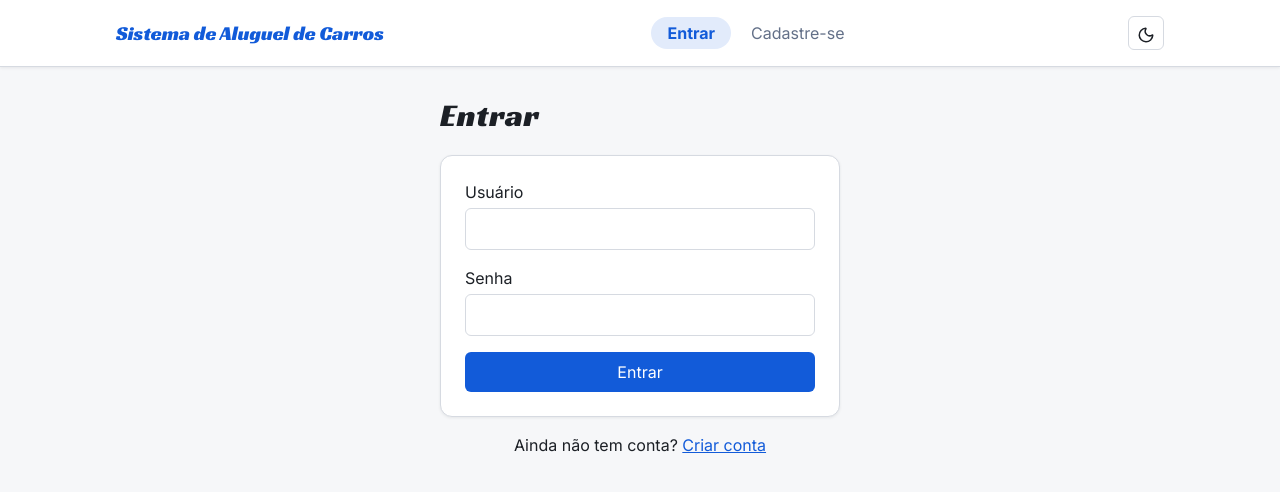
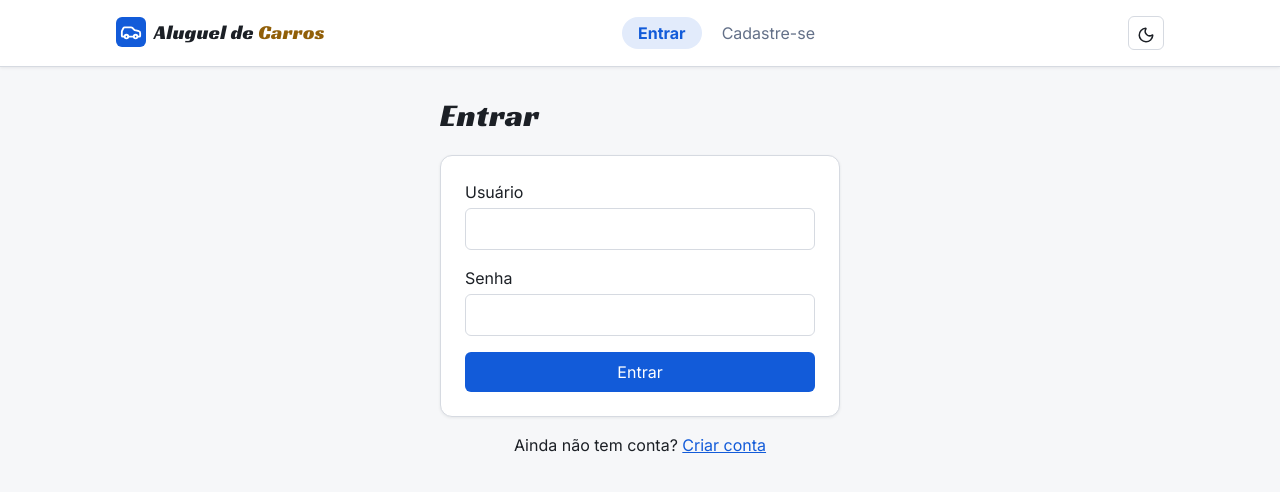
Before and after one commit to joaom-abreu/car-rental-system, a React (Vite) app in the folder frontend/: page /login in a window 1280 px wide. Shown: the top 492 px of the page. Built offline with nearby package versions, Linux system fonts and the light colour scheme; no server answers.

Commit message:
logo com ícone de carro no header

```diff
--- a/frontend/src/components/Layout/Layout.jsx
+++ b/frontend/src/components/Layout/Layout.jsx
@@ -2,6 +2,7 @@ import { Moon, Sun } from "lucide-react";
 import { Link, NavLink, Outlet, useNavigate } from "react-router-dom";
 import { useAuth } from "../../hooks/useAuth";
 import { useTheme } from "../../hooks/useTheme";
+import Logo from "../Logo/Logo";
 import styles from "./Layout.module.css";
 
 const ICON_SIZE = 18;
@@ -43,7 +44,7 @@ function Layout() {
       <header className={styles.header}>
         <div className={styles.headerContent}>
           <Link to="/" className={styles.brand}>
-            Sistema de Aluguel de Carros
+            <Logo />
           </Link>
           <nav aria-label="Navegação principal">
             <ul className={styles.navList}>
--- a/frontend/src/components/Layout/Layout.module.css
+++ b/frontend/src/components/Layout/Layout.module.css
@@ -16,9 +16,6 @@
 }
 
 .brand {
-  font-family: var(--font-display);
-  font-size: var(--font-size-lg);
-  color: var(--color-primary);
   text-decoration: none;
 }
 
--- /dev/null
+++ b/frontend/src/components/Logo/Logo.jsx
@@ -0,0 +1,19 @@
+import { Car } from "lucide-react";
+import styles from "./Logo.module.css";
+
+const ICON_SIZE = 22;
+
+function Logo() {
+  return (
+    <span className={styles.logo}>
+      <span className={styles.mark}>
+        <Car size={ICON_SIZE} />
+      </span>
+      <span className={styles.name}>
+        Aluguel de <span className={styles.highlight}>Carros</span>
+      </span>
+    </span>
+  );
+}
+
+export default Logo;
--- /dev/null
+++ b/frontend/src/components/Logo/Logo.module.css
@@ -0,0 +1,24 @@
+.logo {
+  display: inline-flex;
+  align-items: center;
+  gap: var(--space-sm);
+}
+
+.mark {
+  display: inline-flex;
+  padding: var(--space-xs);
+  color: var(--color-on-primary);
+  background: var(--color-primary);
+  border-radius: var(--radius-sm);
+}
+
+.name {
+  font-family: var(--font-display);
+  font-size: var(--font-size-lg);
+  letter-spacing: 0.02em;
+  color: var(--color-text);
+}
+
+.highlight {
+  color: var(--color-accent);
+}
```
